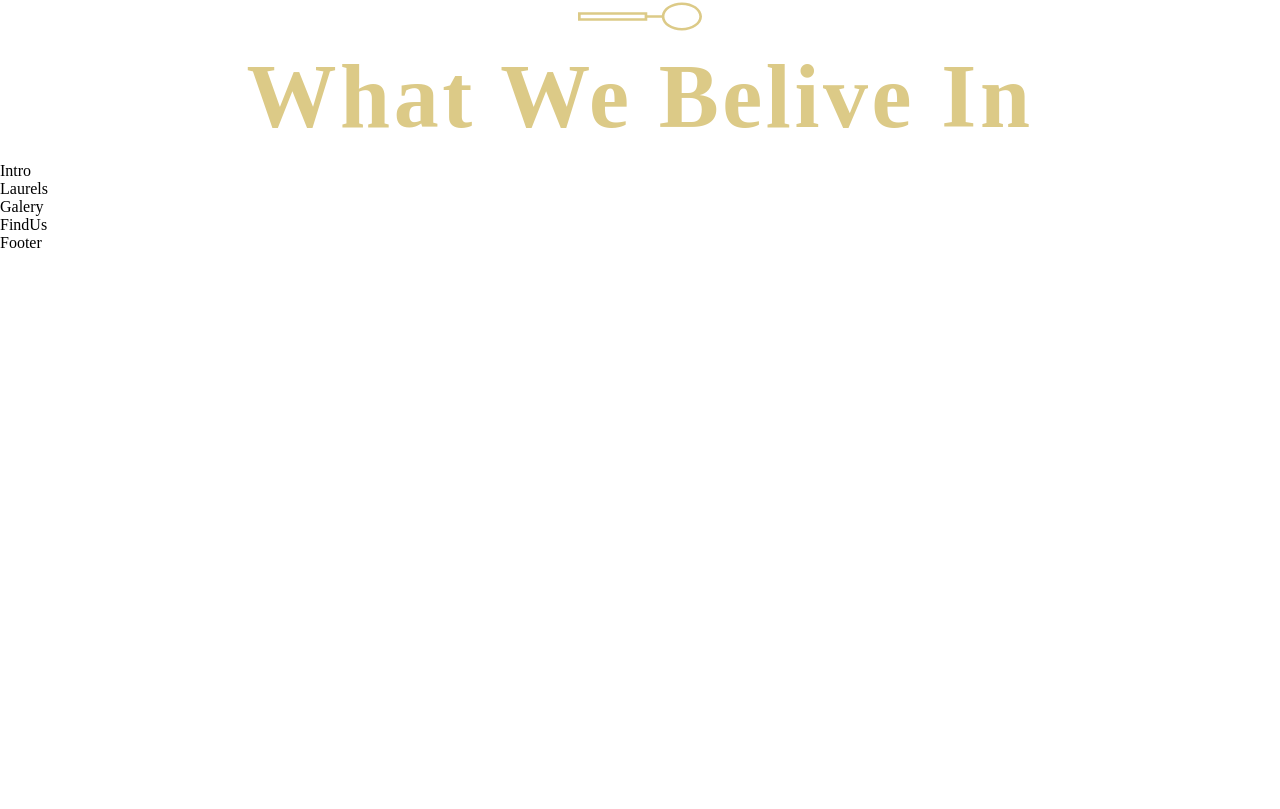
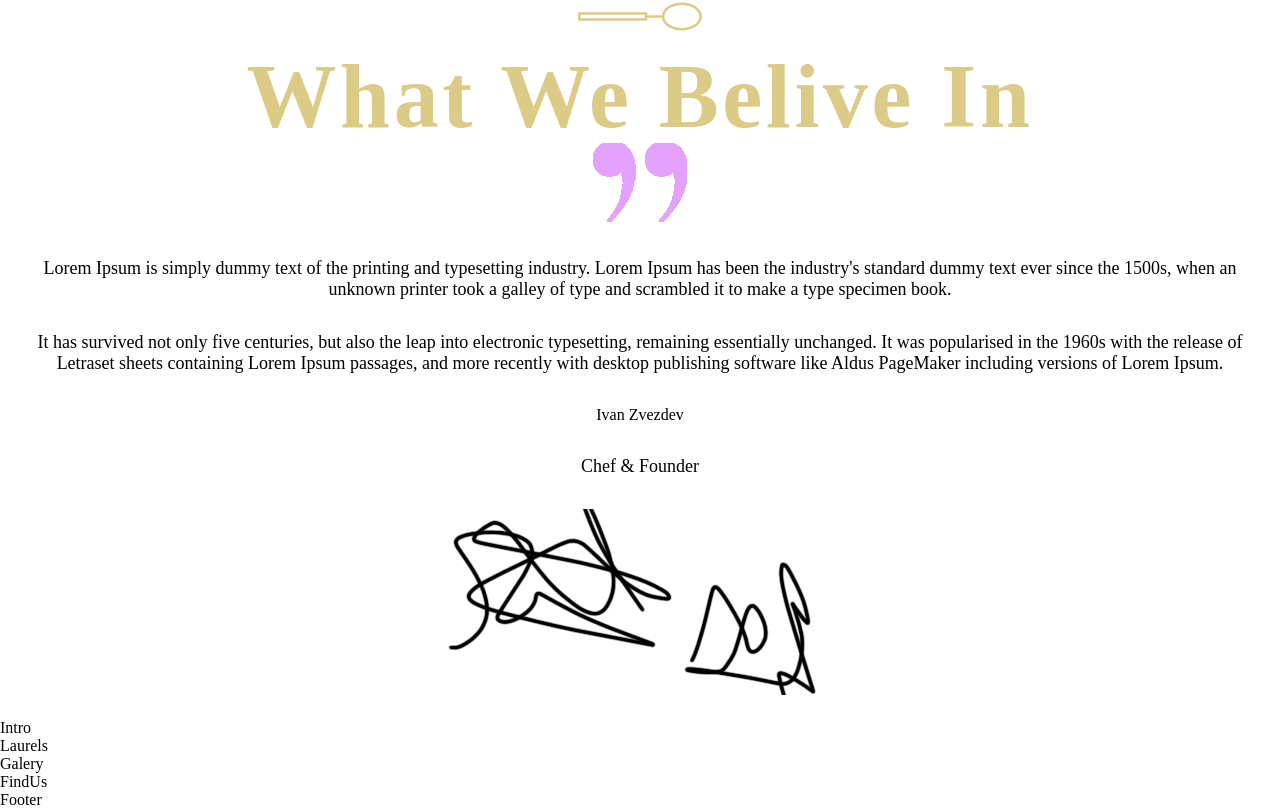
Before and after one commit to valensixx/resturant-app-react, a React (Create React App) app: page / in a window 1280 px wide. Shown: the part 4781-5590 px from the top of the page. Before the commit the page ends 5033 px from the top, so only its background shows below. Built offline with nearby package versions, Linux system fonts and the light colour scheme; a web font is replaced by a local one.

Commit message:
Chef.jsx done

```diff
--- a/src/containers/Chef/Chef.jsx
+++ b/src/containers/Chef/Chef.jsx
@@ -3,16 +3,44 @@ import "./Chef.css";
 import { images, data } from '../../data';
 import { SubHeading } from "../../components";
 
-export default function Chef(){
-    return(
+export default function Chef() {
+    return (
         <div className="app-bg app-wrapper section-padding">
             <div className="app-wrapper-img app-weapper-img-reverce">
                 <img src={images.chef} alt="chef img" />
             </div>
 
             <div className="app-wrapper-info">
-                <SubHeading title="Chef's word"/>
+                <SubHeading title="Chef's word" />
                 <h1 className="headtext-cormorant">What we belive in</h1>
+
+                <div className="app-chef-content">
+                    <div className="app-chef-content-quote">
+                        <img src={images.quote} alt="quote img" />
+                        <p className="p-opensans">
+                            Lorem Ipsum is simply dummy text of the printing
+                            and typesetting industry. Lorem Ipsum has been
+                            the industry's standard dummy text ever since
+                            the 1500s, when an unknown printer took a galley
+                            of type and scrambled it to make a type specimen book.
+                        </p>
+                    </div>
+                    <p className="p-opensans">
+                        It has survived not only five centuries,
+                        but also the leap into electronic typesetting,
+                        remaining essentially unchanged.
+                        It was popularised in the 1960s with the release
+                        of Letraset sheets containing Lorem Ipsum passages,
+                        and more recently with desktop publishing software
+                        like Aldus PageMaker including versions of Lorem Ipsum.
+                    </p>
+                </div>
+
+                <div className="app-chef-sign">
+                    <p>Ivan Zvezdev</p>
+                    <p className="p-opensans">Chef & Founder</p>
+                    <img src={images.sign} out="sign image"/>
+                </div>
             </div>
         </div>
     );
```
